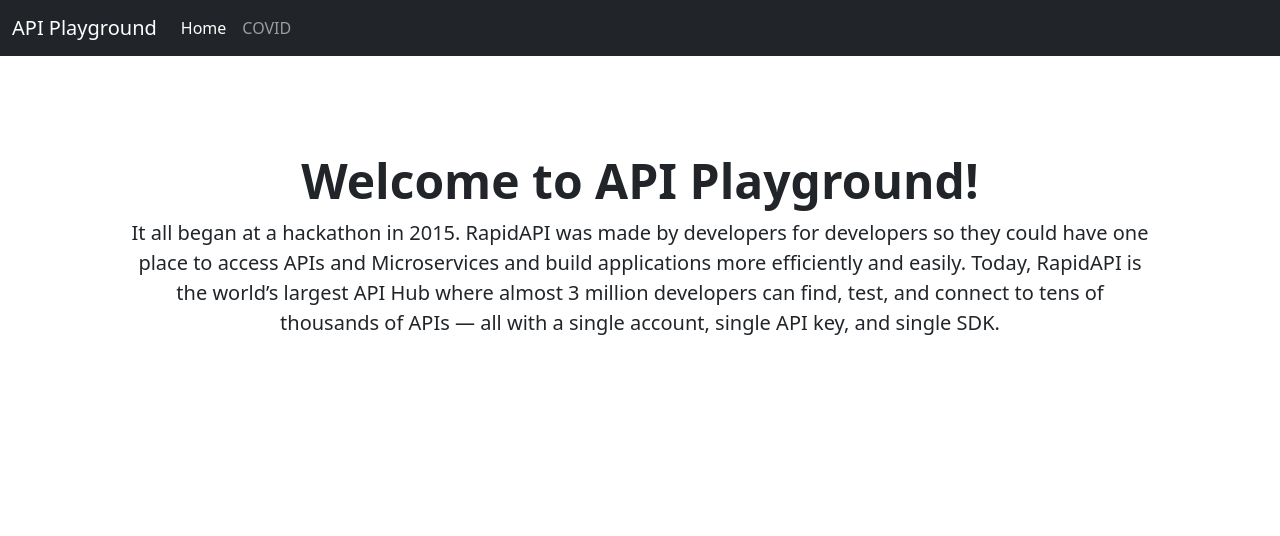
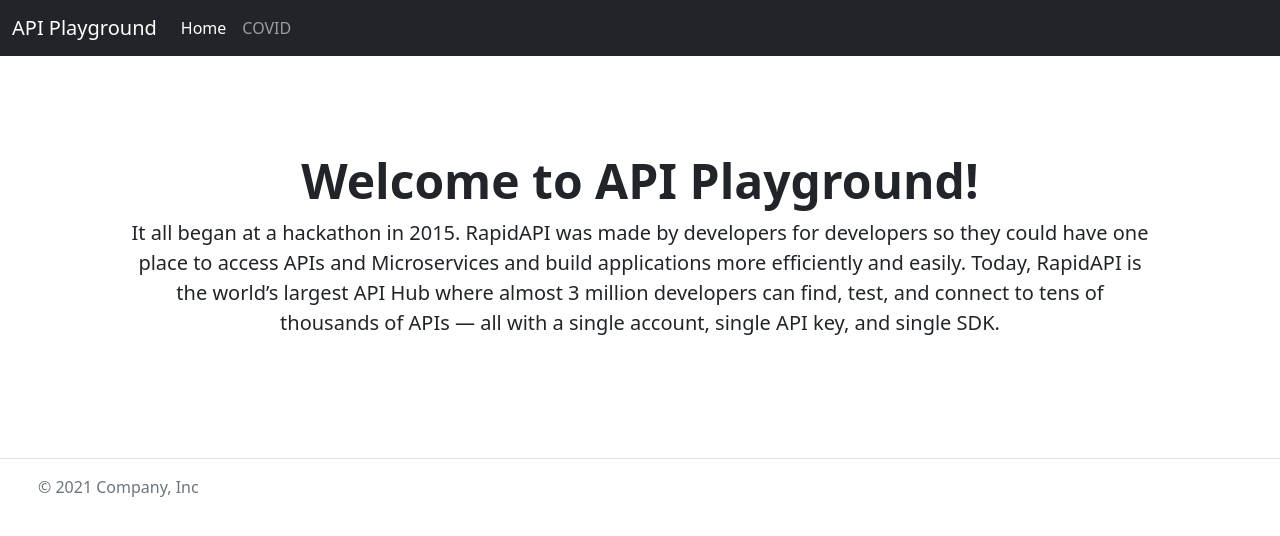
Before and after one commit to frankjlin16/api-playground, a React (Create React App) app: page / in a window 1280 px wide. Shown: the top 536 px of the page. Built offline with nearby package versions, Linux system fonts and the light colour scheme.

Commit message:
Reformat number data to include commas after axio.request

```diff
--- a/src/App.js
+++ b/src/App.js
@@ -15,6 +15,21 @@
       <React.Fragment>
         <Navbar page={this.state.page} onPageChange={this.handlePageChange} />
         <AppBody page={this.state.page} />
+        <div className="mt-4">
+          <footer className="d-flex flex-wrap justify-content-between align-items-center py-3 my-4 border-top">
+            <div className="col-md-4 d-flex align-items-center">
+              <span
+                href="/"
+                className="mb-3 me-2 mb-md-0 text-muted text-decoration-none lh-1"
+              >
+                <svg className="bi" width="30" height="24">
+                  <use xlinkHref="#bootstrap"></use>
+                </svg>
+              </span>
+              <span className="text-muted">© 2021 Company, Inc</span>
+            </div>
+          </footer>
+        </div>
       </React.Fragment>
     );
   }
--- a/src/components/covid-page.jsx
+++ b/src/components/covid-page.jsx
@@ -24,17 +24,17 @@
     axios
       .request(options)
       .then((response) => {
-        //TODO: Format response that is a number to include commas
+        //Add commas to numbers
         const res = {};
         for (const data in response.data[0]) {
-          let num = 0;
+          let resData = response.data[0][data];
           if (typeof response.data[0][data] === "number") {
-            num = response.data[0][data].toLocaleString("en-US");
+            resData = response.data[0][data].toLocaleString("en-US");
           }
-          console.log(num);
+          res[data] = resData
         }
         //Set state of current component
-        this.setState({ response: response.data[0] });
+        this.setState({ response: res });
       })
       .catch(function (error) {
         console.error(error);
@@ -54,8 +54,17 @@
     axios
       .request(options)
       .then((response) => {
+        //Add commas to numbers
+        const res = {};
+        for (const data in response.data[0]) {
+          let resData = response.data[0][data];
+          if (typeof response.data[0][data] === "number") {
+            resData = response.data[0][data].toLocaleString("en-US");
+          }
+          res[data] = resData
+        }
         //Set state of current component
-        this.setState({ response: response.data[0] });
+        this.setState({ response: res });
       })
       .catch(function (error) {
         console.error(error);
```
